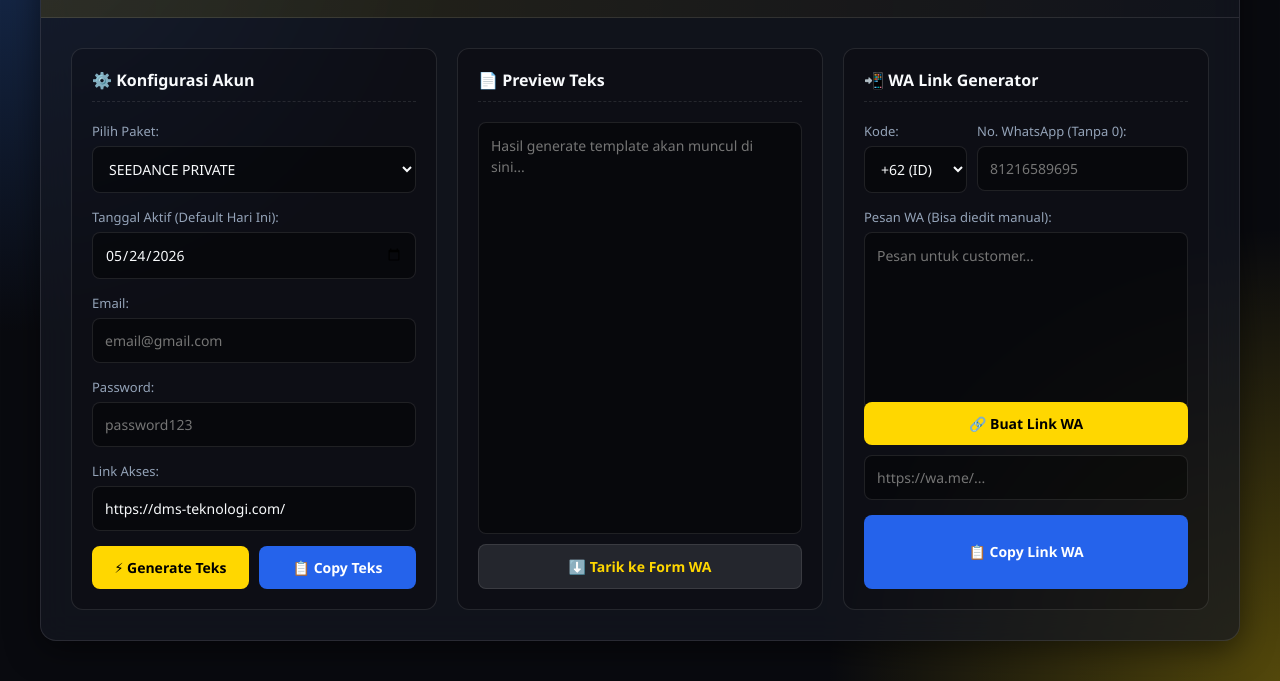
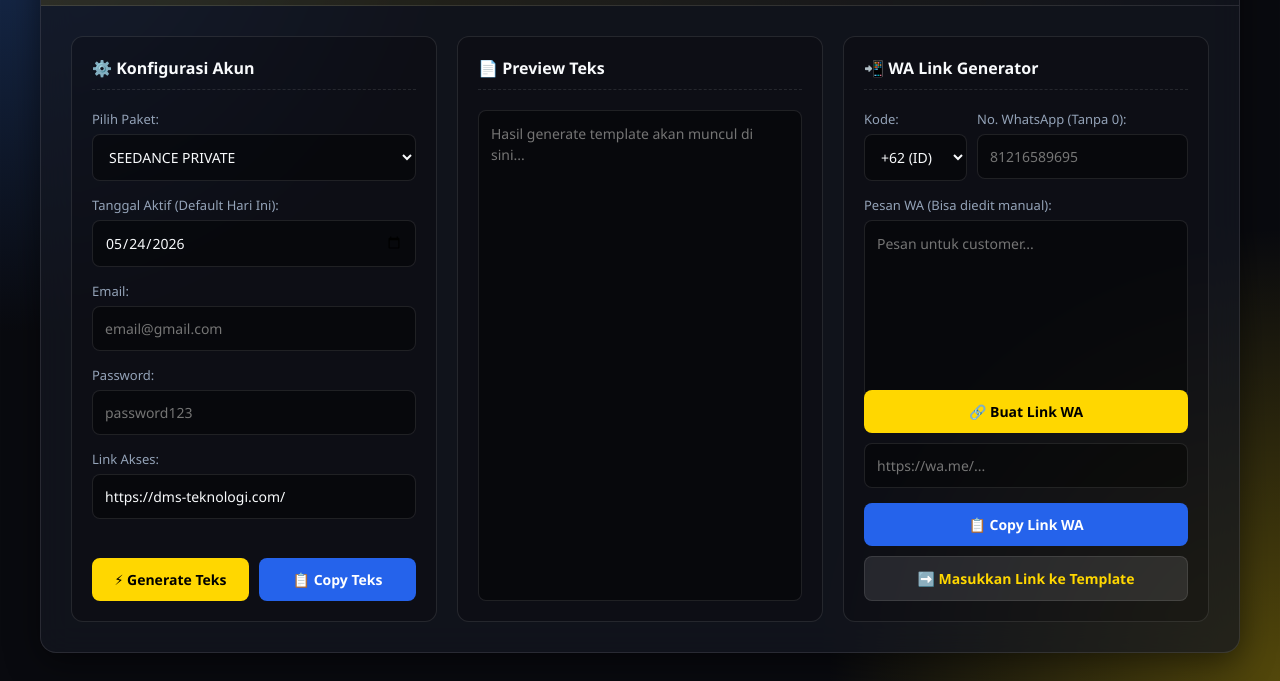
Before and after one commit to jonnid9/miliosharev3, a plain HTML site: page index.html in a window 1280 px wide. Shown: the part 119-800 px from the top of the page. Drawn offline with Linux system fonts and the light colour scheme.

Commit message:
Add files via upload

```diff
--- a/index.html
+++ b/index.html
@@ -85,8 +85,7 @@
             <div class="panel">
                 <div class="section-title">📄 Preview Teks</div>
                 <textarea id="result" readonly placeholder="Hasil generate template akan muncul di sini..."></textarea>
-                <button class="btn-action w-100 mt-10" onclick="pullToWa()">⬇️ Tarik ke Form WA</button>
-            </div>
+                </div>
 
             <div class="panel">
                 <div class="section-title">📲 WA Link Generator</div>
@@ -120,6 +119,8 @@
                 </div>
 
                 <button class="btn-secondary w-100" onclick="copyToClipboard('wa-result')">📋 Copy Link WA</button>
+
+                <button class="btn-action w-100 mt-10" onclick="insertLinkToTemplate()">➡️ Masukkan Link ke Template</button>
             </div>
         </div>
     </div>
--- a/script.js
+++ b/script.js
@@ -191,7 +191,7 @@ function generateTemplate() {
     document.getElementById('result').value = result;
 }
 
-// Fitur Copy Universal (Bisa buat ID mana aja)
+// Fitur Copy Universal
 function copyToClipboard(elementId) {
     const el = document.getElementById(elementId);
     if(el.value.trim() === "") return;
@@ -199,15 +199,6 @@ function copyToClipboard(elementId) {
     el.select();
     document.execCommand('copy');
     showToast("Disalin ke Clipboard! ✅");
-}
-
-// Tarik teks ke form WA
-function pullToWa() {
-    const res = document.getElementById('result').value;
-    if(res) {
-        document.getElementById('wa-pesan').value = res;
-        showToast("Teks dimasukkan ke form WA! 📲");
-    }
 }
 
 // Generate Link WA
@@ -232,6 +223,33 @@ function generateWaLink() {
     showToast("Link WA Berhasil Dibuat! 🔗");
 }
 
+// Fitur BARU: Memasukkan link WA ke dalam Template
+function insertLinkToTemplate() {
+    const generatedLink = document.getElementById('wa-result').value;
+    let templateText = document.getElementById('result').value;
+
+    if (!generatedLink) {
+        showToast("Generate link WA terlebih dahulu! ⚠️");
+        return;
+    }
+    if (!templateText) {
+        showToast("Generate teks template terlebih dahulu! ⚠️");
+        return;
+    }
+
+    // Regex untuk mendeteksi link wa.link atau wa.me yang lama di dalam template
+    const waLinkRegex = /https:\/\/(wa\.link\/\w+|wa\.me\/\S+)/g;
+
+    if (waLinkRegex.test(templateText)) {
+        // Mengganti link lama dengan link yang baru digenerate
+        templateText = templateText.replace(waLinkRegex, generatedLink);
+        document.getElementById('result').value = templateText;
+        showToast("Link WA berhasil disematkan ke template! ✅");
+    } else {
+        showToast("Gagal: Link WA di template tidak ditemukan.");
+    }
+}
+
 function showToast(msg) {
     const toast = document.getElementById("toast");
     toast.innerText = msg;
```
